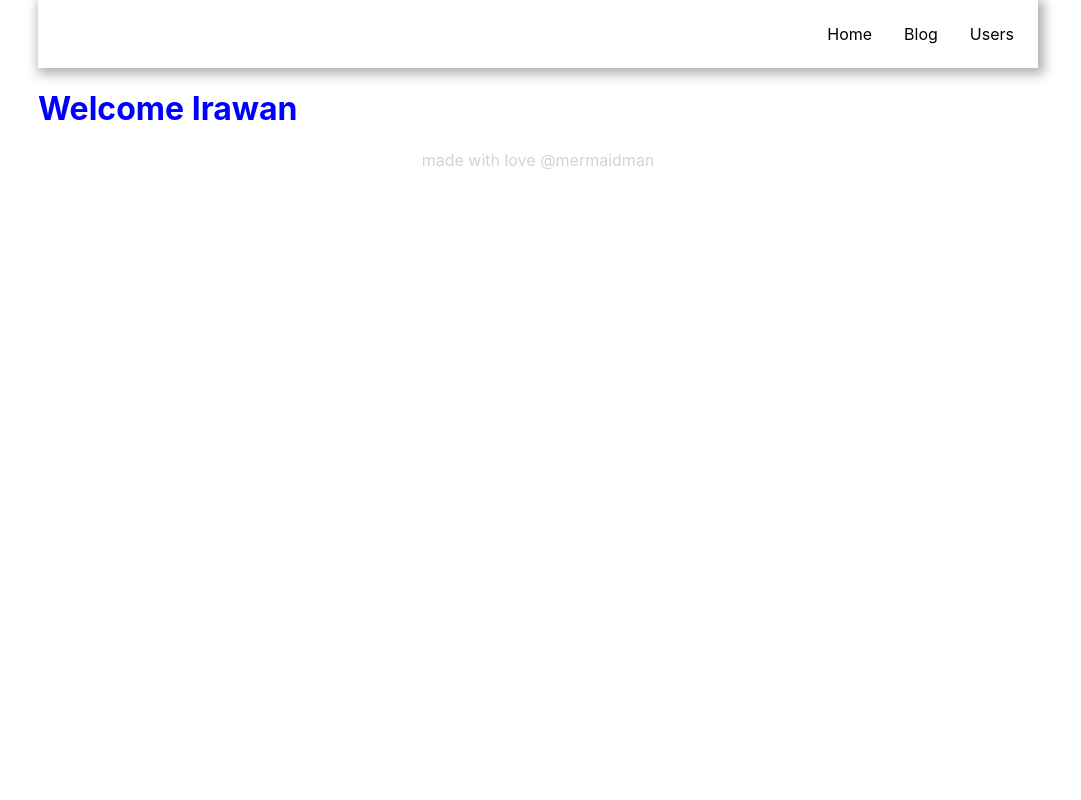
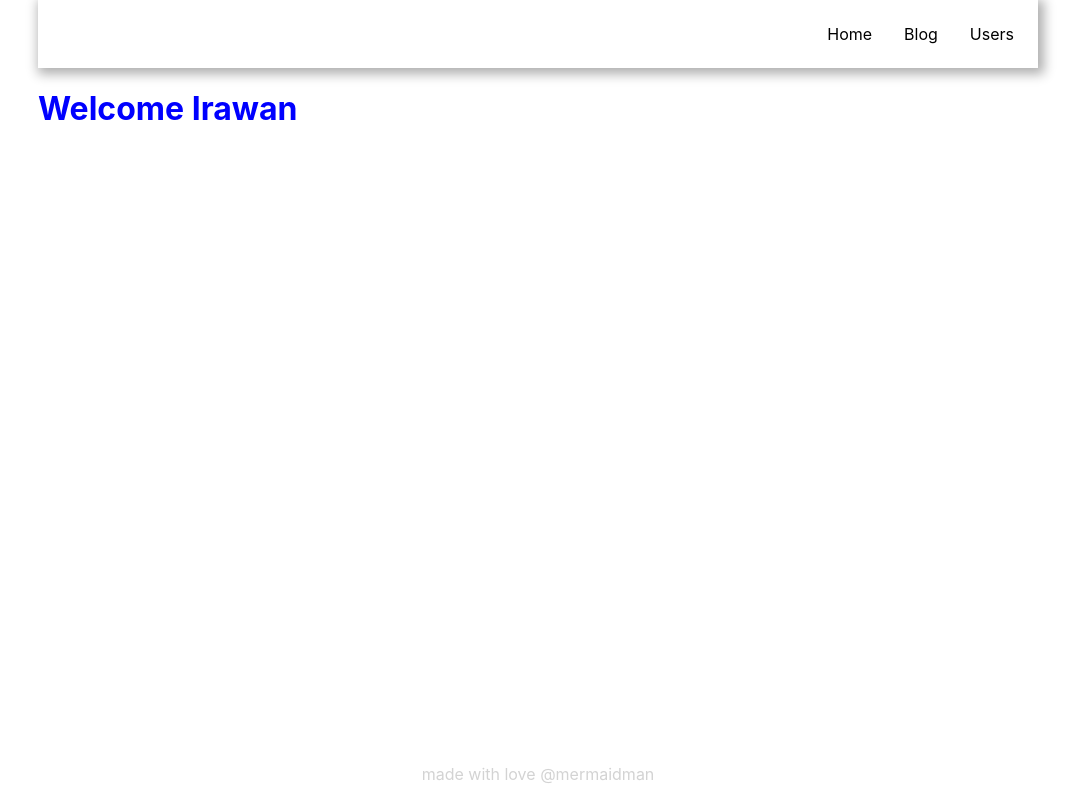
Before and after one commit to irawanbudiarto/Basic-NextJs, a Next.js app: page / in a window 1280 px wide. Shown: the whole page, without its empty margins (102-1183 px from the left). Built offline with nearby package versions, Linux system fonts and the light colour scheme.

Commit message:
create layout

```diff
--- /dev/null
+++ b/components/Layout/Layout.module.css
@@ -0,0 +1,9 @@
+.container {
+    height: 100%;
+    display: flex;
+    flex-direction: column;
+}
+
+.content {
+    flex: 1;
+}
--- /dev/null
+++ b/components/Layout/index.tsx
@@ -0,0 +1,18 @@
+import { ReactNode } from 'react'
+import Header from '../Header'
+import Footer from '../Footer'
+import styles from './Layout.module.css'
+
+interface LayoutProps {
+    children: ReactNode;
+}
+export default function Layout(props: LayoutProps) {
+    const { children } = props
+    return (
+        <div className={styles.container}>
+            <Header />
+            <div  className={styles.content}>{children}</div>
+            <Footer />
+        </div>
+    )
+}
--- a/pages/blog.tsx
+++ b/pages/blog.tsx
@@ -1,7 +1,9 @@
+import Layout from "../components/Layout"
+
 export default function Blog() {
     return (
-        <div>
+        <Layout>
             <p className="title">Halaman Blog</p>
-        </div>
+        </Layout>
     )
 }
--- a/pages/index.tsx
+++ b/pages/index.tsx
@@ -1,13 +1,10 @@
-import Header from "../components/Header"
-import Footer from "../components/Footer"
 import styles from "../styles/Home.module.css"
+import Layout from "../components/Layout"
 
 export default function Home() {
   return (
-    <>
-      <Header />
+    <Layout>
       <h1 className={styles['title-homepage']}>Welcome Irawan</h1>
-      <Footer />
-    </>
+    </Layout>
   )
 }
--- a/pages/users/index.tsx
+++ b/pages/users/index.tsx
@@ -1,7 +1,9 @@
+import Layout from "../../components/Layout"
+
 export default function Users() {
     return (
-        <div>
+        <Layout>
             <p>User Page</p>
-        </div>
+        </Layout>
     )
 }
--- a/styles/globals.css
+++ b/styles/globals.css
@@ -6,6 +6,7 @@
     Ubuntu, Cantarell, Fira Sans, Droid Sans, Helvetica Neue, sans-serif;
     max-width: 1000px;
     margin: auto;
+    height: 100%;
   }
 
 a {
@@ -17,6 +18,6 @@
   box-sizing: border-box;
 }
 
-.title {
-  color: red;
+#__next {
+  height: 100%;
 }
```
